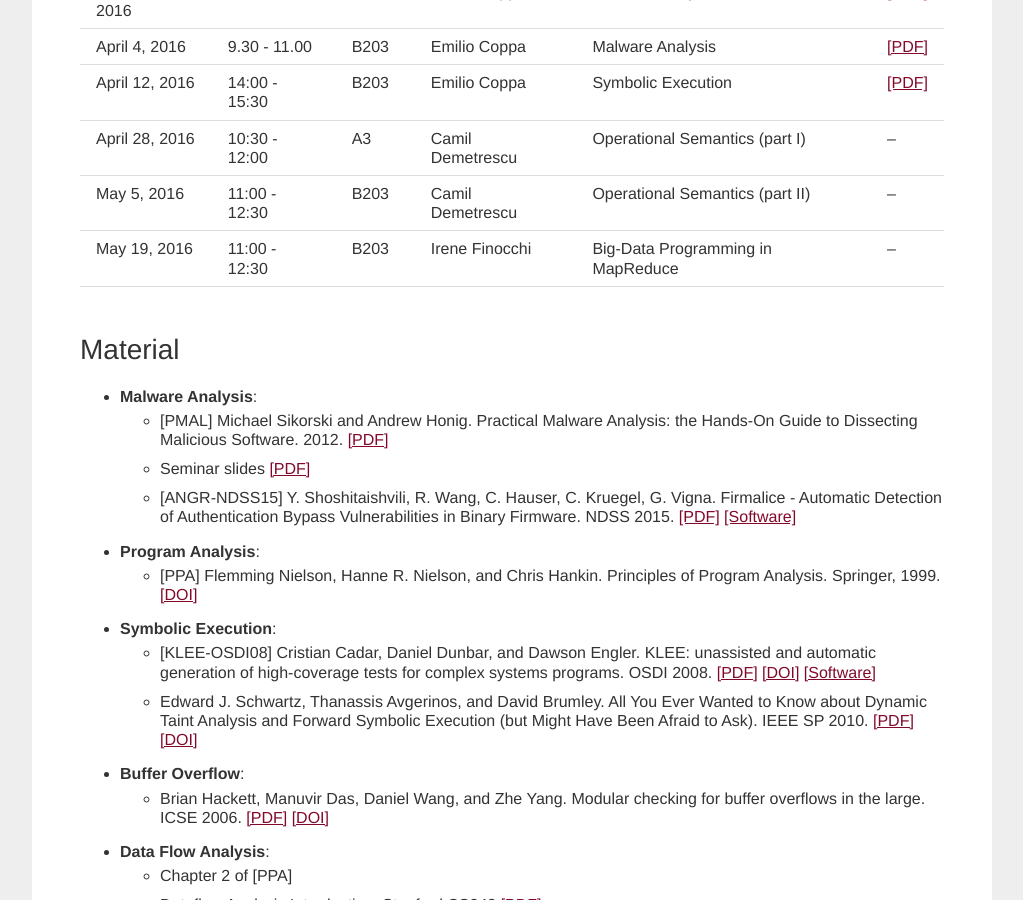
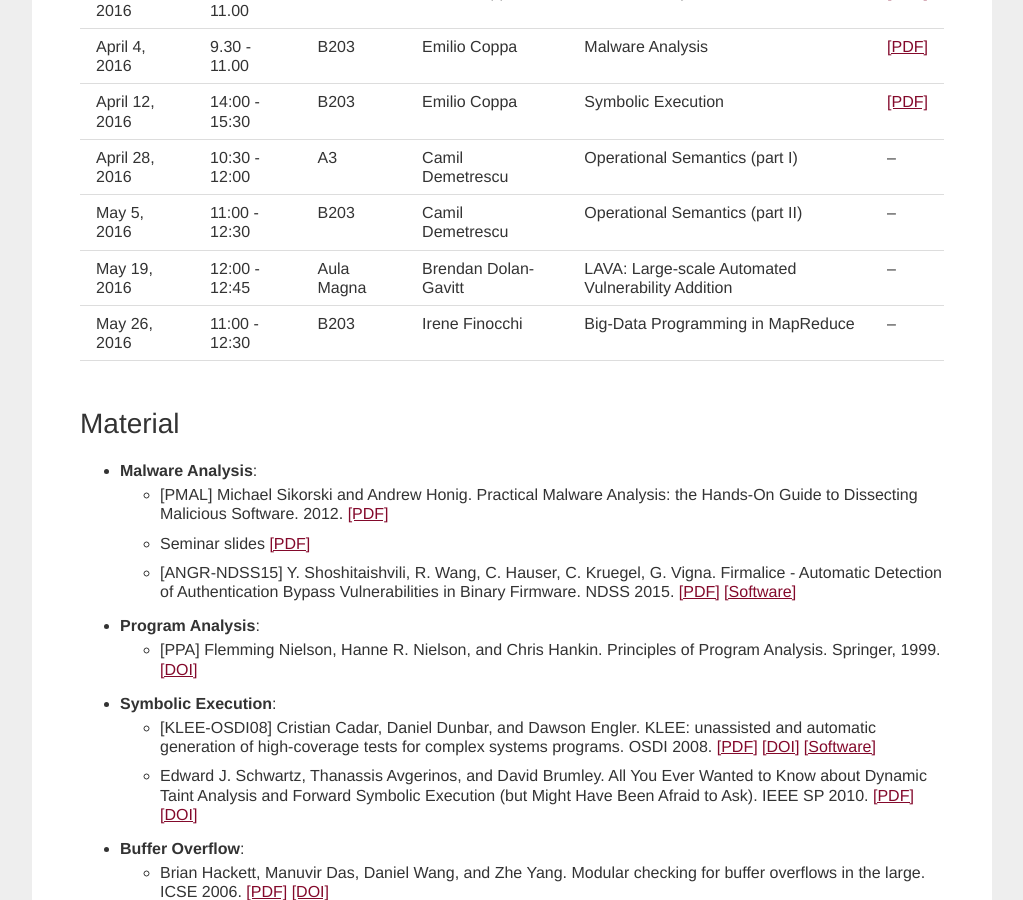
Before and after one commit to season-lab/season-lab.github.io, a Jekyll site: the page built from excellence.md, in a window 1280 px wide and 900 px high, scrolled down 1009 px. Shown: the whole window, without its empty margins (128-1151 px from the left). Built offline with Jekyll 4.4.1, drawn with Linux system fonts in a browser that asks for light colours.

Commit message:
Update excellence.md

```diff
--- a/excellence.md
+++ b/excellence.md
@@ -29,7 +29,8 @@ The Excellence Programs of the B.Sc. and M.Sc. in Computer Science and Engineeri
 | April 12, 2016 | 14:00 - 15:30 | B203  | Emilio Coppa | Symbolic Execution | [[PDF]](https://drive.google.com/open?id=0BzPEdOad795XOGIzWWVKeTlwQlk) |
 | April 28, 2016 | 10:30 - 12:00 | A3  | Camil Demetrescu | Operational Semantics (part I) | -- |
 | May 5, 2016 | 11:00 - 12:30 | B203  | Camil Demetrescu | Operational Semantics (part II) | -- |
-| May 19, 2016 | 11:00 - 12:30 | B203  | Irene Finocchi | Big-Data Programming in MapReduce | -- |
+| May 19, 2016 | 12:00 - 12:45 | Aula Magna  | Brendan Dolan-Gavitt | LAVA: Large-scale Automated Vulnerability Addition | -- |
+| May 26, 2016 | 11:00 - 12:30 | B203  | Irene Finocchi | Big-Data Programming in MapReduce | -- |
 
 <br />
 
```
